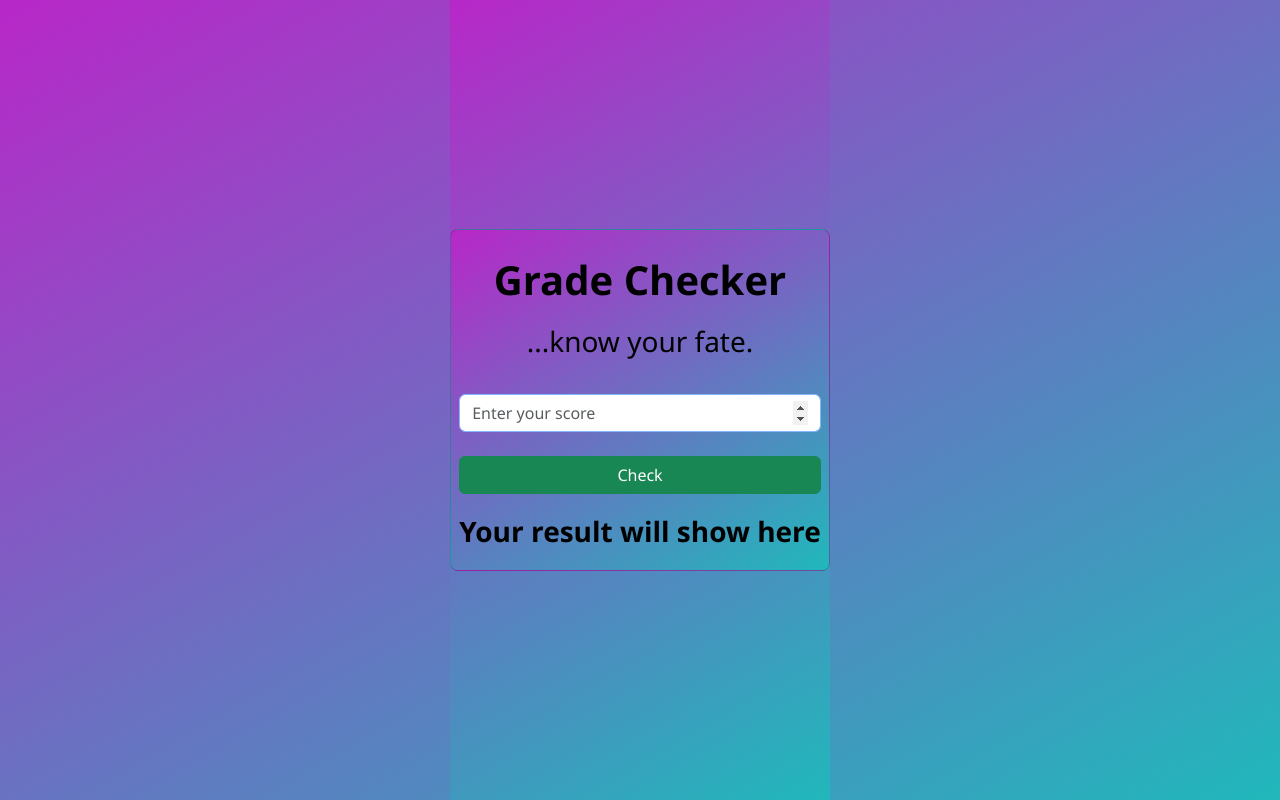
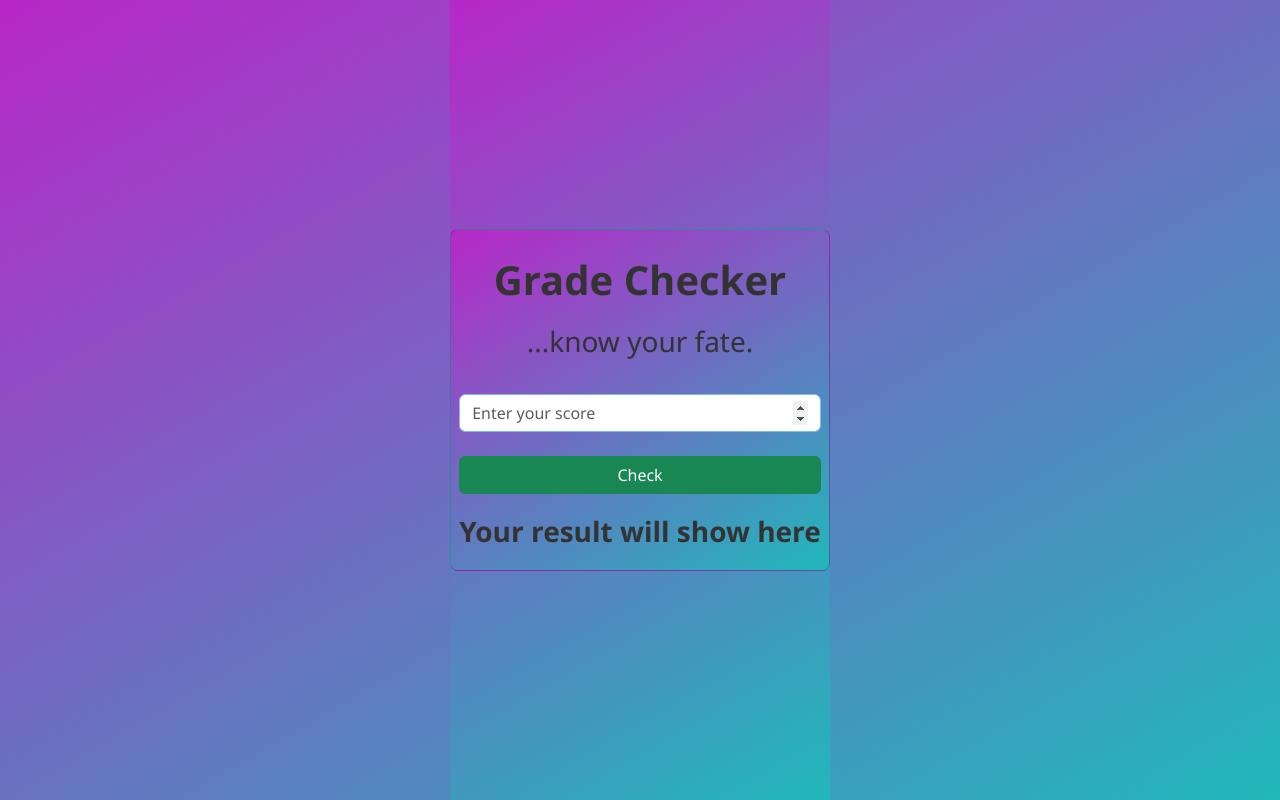
Before and after one commit to ForeProGeek/grade-checker, a plain HTML site: page final.html in a window 1280 px wide. Drawn offline with nearby package versions, Linux system fonts and the light colour scheme.

Commit message:
first commit

```diff
--- a/final.html
+++ b/final.html
@@ -14,25 +14,26 @@
             justify-content: center;
             background: linear-gradient(150deg, #b827c8, #20b8bb);
             font-family: 'Segoe UI', Tahoma, Geneva, Verdana, sans-serif;
-            color: #222121;
+            color: #ebdfdf;
         }
 
         .card {
             background: linear-gradient(150deg, #b827c8, #20b8bb);
             width: 100%;
-            border-radius: 0px;
+            border-radius: 10px;
             padding: 10px;
-            color: #000000;
+            color: #333;
+            box-shadow: 0 4px 8px rgba(0, 0, 0, 0.2);
         }
     </style>
 </head>
 <body>
     <div class="">
-        <div class="container-fluid card text-center col-lg-4 col-md-6 col-sm-10 mx-auto shadow-none rounded-3 px-2">
+        <div class="card text-center col-lg-4 col-md-6 col-sm-10 mx-auto shadow-none rounded-3 px-2">
             <h1 class="text-center my-lg-3 fw-bold">Grade Checker</h1>
             <p class="text-center fs-3">...know your fate.</p>
             <input type="number" class="form-control shadow-none my-lg-3 my-2" placeholder="Enter your score" id="score" autofocus>
-            <button onclick="gradeChecker()" class="btn btn-success btn-rounded my-2 w-100">Check</button>
+            <button onclick="gradeChecker()" type="button" class="btn btn-success btn-rounded my-2 w-100">Check</button>
         <div class="text-center fw-bold fs-3 my-2" id="showResult">Your result will show here</div>
     </div>
 
```
